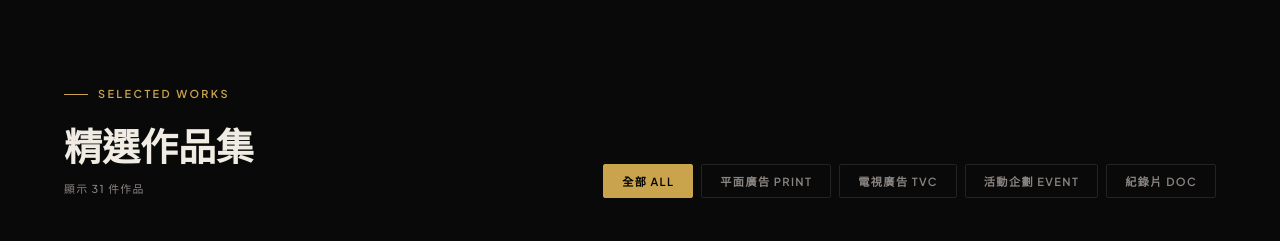
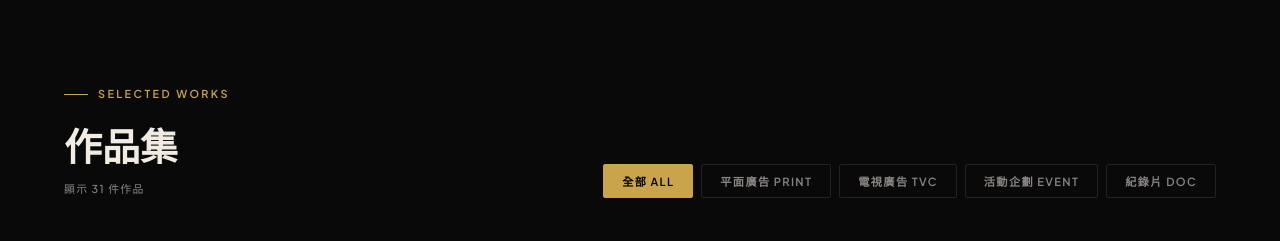
Before and after one commit to wrcwarren/wrcwarren.github.io, a plain HTML site: page index.html in a window 1280 px wide. Shown: the part 1760-2001 px from the top of the page. Drawn offline with nearby package versions, Linux system fonts and the light colour scheme; a web font is replaced by a local one.

Commit message:
Deploy portfolio

```diff
--- a/index.html
+++ b/index.html
@@ -630,7 +630,7 @@
     <div class="works-header">
       <div class="works-header-left reveal">
         <div class="section-eyebrow">Selected Works</div>
-        <h2 class="section-title" style="margin-bottom:0">精選作品集</h2>
+        <h2 class="section-title" style="margin-bottom:0">作品集</h2>
         <div class="works-count" id="works-count">顯示 — 件作品</div>
       </div>
       <div class="filter-bar reveal reveal-delay-1">
```
